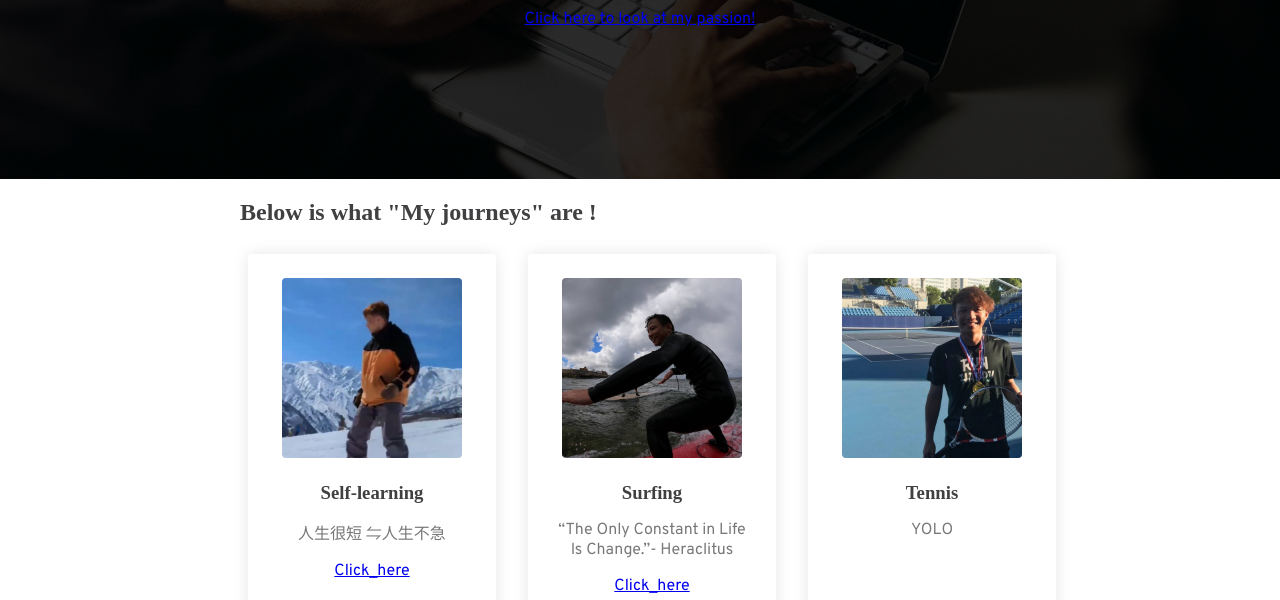
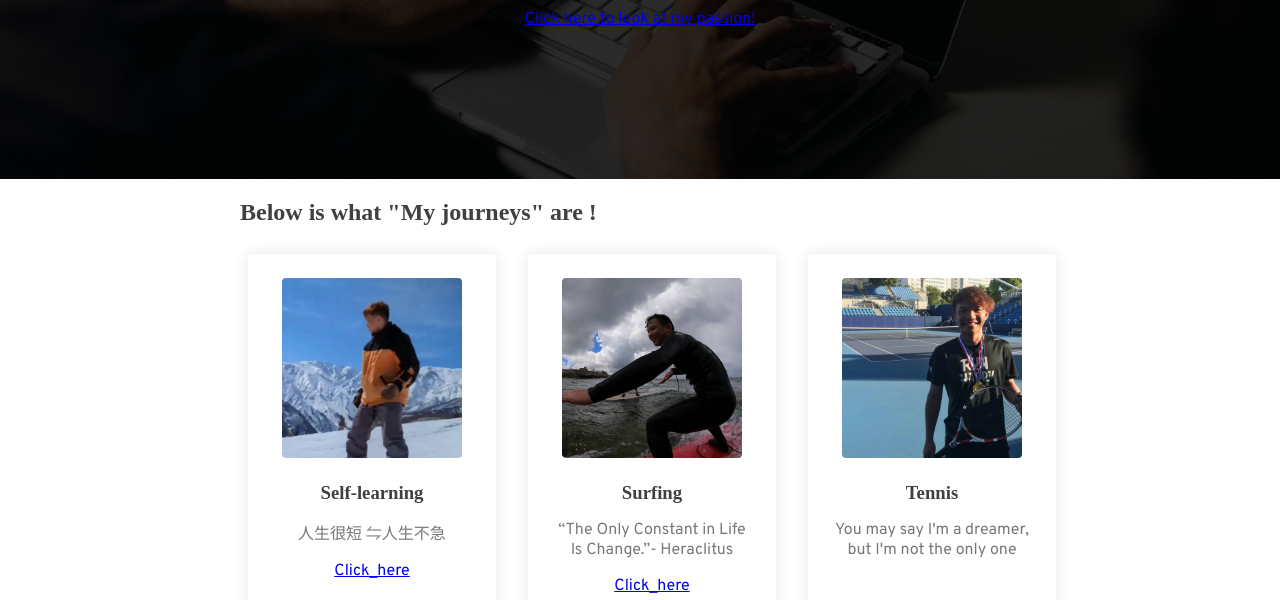
Before and after one commit to m-chuu/MyPortfolioRepo, a plain HTML site: page index.html in a window 1280 px wide. Shown: the part 352-952 px from the top of the page. Drawn offline with Linux system fonts and the light colour scheme; a web font is replaced by a local one.

Commit message:
Updates about HTML Source Code

```diff
--- a/index.html
+++ b/index.html
@@ -50,7 +50,7 @@
       <div class="card-white">
         <img src="images/tennis.jpg" alt="">
         <h3>Tennis</h3>
-        <p>YOLO</p>
+        <p>You may say I'm a dreamer, but I'm not the only one</p>
       </div>
 
       <!-- Sub card -->
```
Also changed, not shown: git_learning.html (+3 -0 lines), images/Learning/R.PNG (added).
